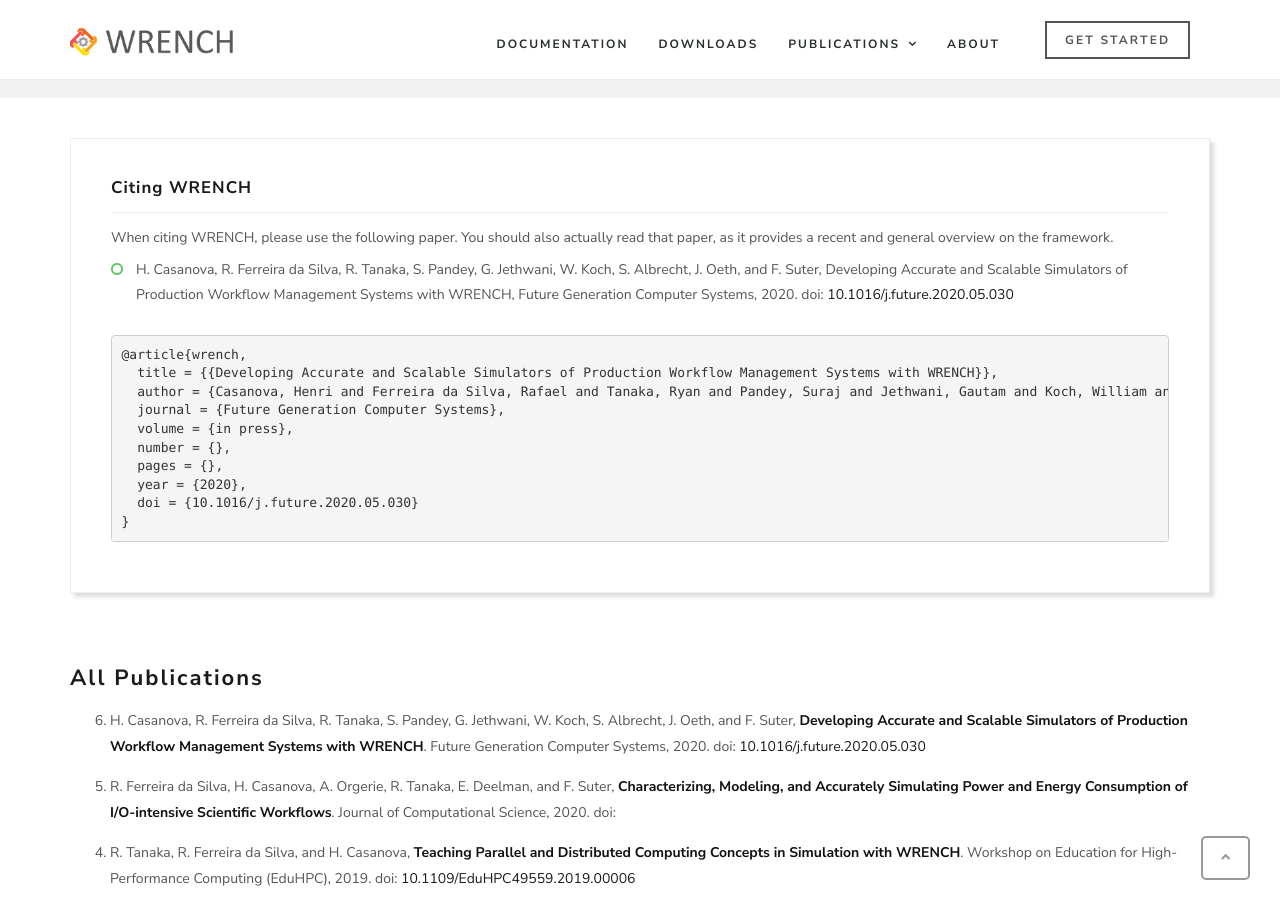
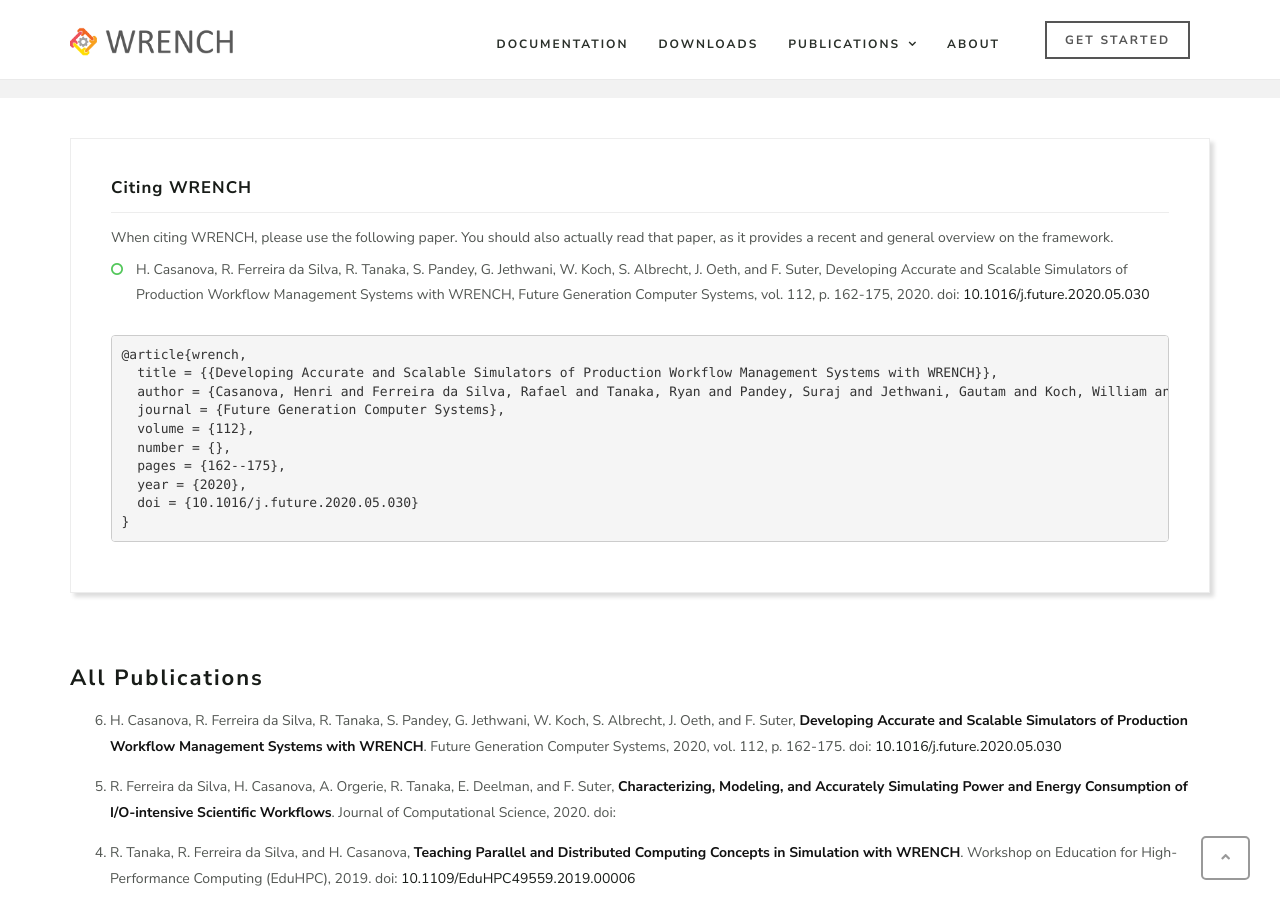
Before and after one commit to wrench-project/wrench-project.github.io, a Jekyll site: the page built from publications.html, in a window 1280 px wide and 900 px high, scrolled down 222 px. Built offline with Jekyll 4.4.1, drawn with Linux system fonts in a browser that asks for light colours; nearby versions of some CDN libraries; comment, search, counter and statistics services are not loaded.

Commit message:
updating fgcs paper

```diff
--- a/_data/publications.yml
+++ b/_data/publications.yml
@@ -1,6 +1,6 @@
 - title: "Developing Accurate and Scalable Simulators of Production Workflow Management Systems with WRENCH"
   authors: "H. Casanova, R. Ferreira da Silva, R. Tanaka, S. Pandey, G. Jethwani, W. Koch, S. Albrecht, J. Oeth, and F. Suter"
-  description: "Future Generation Computer Systems, 2020"
+  description: "Future Generation Computer Systems, 2020, vol. 112, p. 162-175"
   doi: "10.1016/j.future.2020.05.030"
   url: "https://rafaelsilva.com/files/publications/casanova2020fgcs.pdf"
 
--- a/publications.html
+++ b/publications.html
@@ -40,7 +40,7 @@
                                 H. Casanova, R. Ferreira da Silva, R. Tanaka, S. Pandey, G. Jethwani, W. Koch, S.
                                 Albrecht, J. Oeth, and F. Suter, Developing Accurate and Scalable Simulators of
                                 Production Workflow Management Systems with WRENCH, Future Generation Computer Systems,
-                                2020.
+                                vol. 112, p. 162-175, 2020.
                                 doi: <a href="https://doi.org/10.1016/j.future.2020.05.030" target="_blank">10.1016/j.future.2020.05.030</a>
                             </li>
                         </ul>
@@ -49,9 +49,9 @@
   title = {{ "{{Developing Accurate and Scalable Simulators of Production Workflow Management Systems with WRENCH"}}}},
   author = {Casanova, Henri and Ferreira da Silva, Rafael and Tanaka, Ryan and Pandey, Suraj and Jethwani, Gautam and Koch, William and Albrecht, Spencer and Oeth, James and Suter, Fr\'{e}d\'{e}ric},
   journal = {Future Generation Computer Systems},
-  volume = {in press},
+  volume = {112},
   number = {},
-  pages = {},
+  pages = {162--175},
   year = {2020},
   doi = {10.1016/j.future.2020.05.030}
 }</pre>
```
